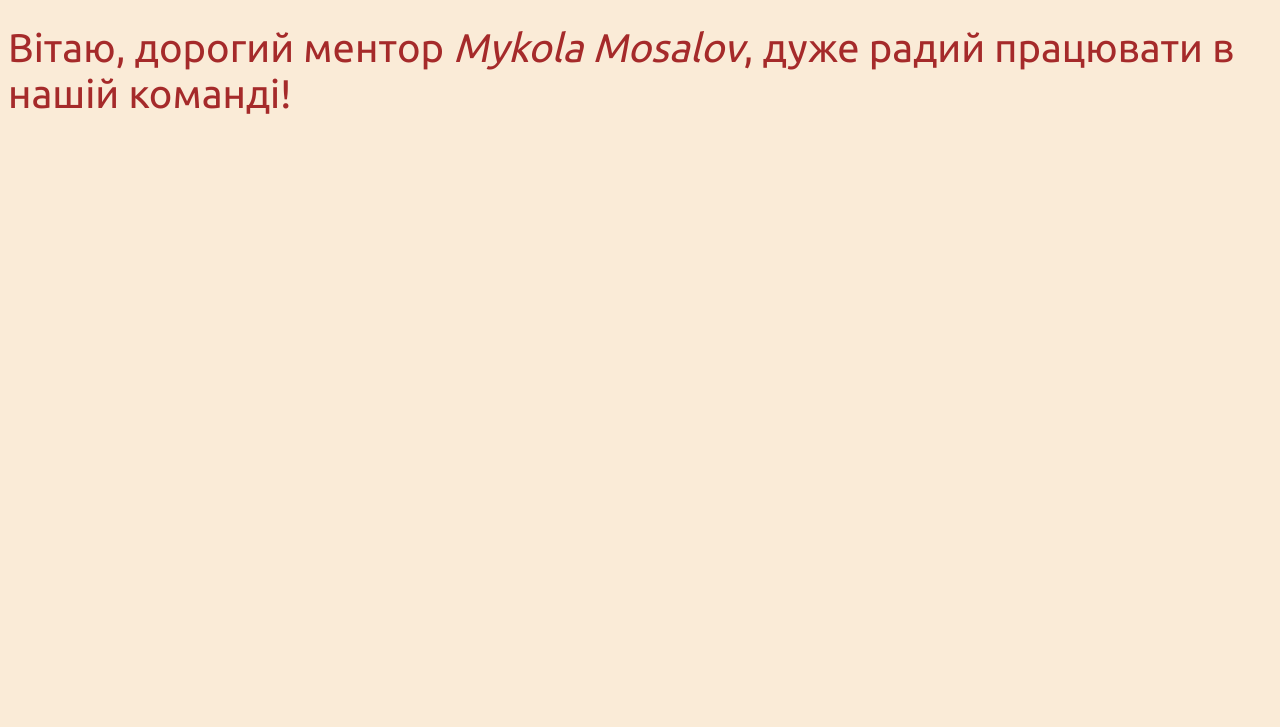
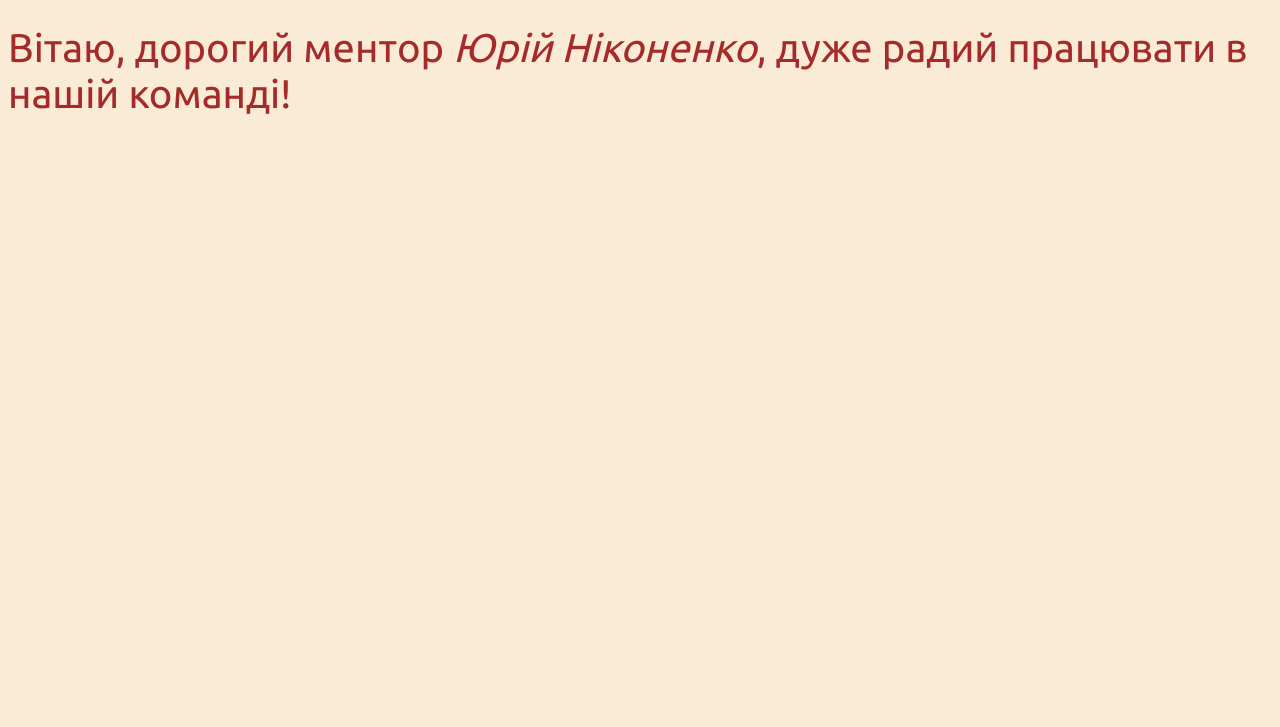
Before and after one commit to Lyadskyi/goit-js-hw-02, a plain HTML site: page index.html in a window 1280 px wide. Shown: the part 73-800 px from the top of the page. Drawn offline with Linux system fonts and the light colour scheme.

Commit message:
Update comments

```diff
--- a/index.html
+++ b/index.html
@@ -13,7 +13,7 @@
   </head>
   <body>
     <h1>Виконання goit-js-hw-02</h1>
-		<p class="text">Вітаю, дорогий ментор <I>Mykola Mosalov</I>, дуже радий працювати в нашій команді!</p>
+		<p class="text">Вітаю, дорогий ментор <I>Юрій Ніконенко</I>, дуже радий працювати в нашій команді!</p>
 		<!-- Java Script Code -->
     <script src="./js/task-1.js" defer></script>
     <script src="./js/task-2.js" defer></script>
--- a/js/task-1.js
+++ b/js/task-1.js
@@ -17,11 +17,11 @@ console.log(makeTransaction(10, 500, 5000)); // "You ordered 10 droids worth 500
 
 // ---------- REMARKS OF THE MENTOR ---------- //
 
-// task-1.js - Improve (Вдосконалення) //
+// task-1.js - Improve/Вдосконалення //
 
 // Ти повторюєш операцію "кількість * ціна_за_дроїда" два рази всередині оператора if. Було б більш ефективно обчислити це один раз, зберегти це в змінній, а потім використовувати цю змінну як для порівняння, так і для рядкового форматування. Це зробить твій код більш чистим і ефективним.
 
-// task-1.js - Succeeded (Вдалося) //
+// task-1.js - Succeeded/Вдалося //
 
 // Правильне використання умовної логіки для перевірки, чи може покупець дозволити собі купівлю.
 // Гарне форматування коду для зручності читання.
--- a/js/task-2.js
+++ b/js/task-2.js
@@ -17,7 +17,7 @@ console.log(formatMessage("Nunc sed turpis a felis in nunc fringilla", 41)); //
 
 // ---------- REMARKS OF THE MENTOR ---------- //
 
-// task-2.js - Well executed moments (Добре виконані моменти) //
+// task-2.js - Well executed moments/Добре виконані моменти //
 
 // Проблема була вирішена правильно, і я ціную твоє рішення включити тести. Вони показують, що функція веде себе, як очікувалося в різних сценаріях, що є відмільною практикою для реального розвитку.
 // Хороше іменування змінних.
--- a/js/task-3.js
+++ b/js/task-3.js
@@ -15,12 +15,12 @@ console.log(checkForSpam("[SPAM] How to earn fast money?")); // true
 
 // ---------- REMARKS OF THE MENTOR ---------- //
 
-// task-3.js - Well executed moments (Добре виконані моменти) //
+// task-3.js - Well executed moments/Добре виконані моменти //
 
 // Гарне використання методу message.toLowerCase(); для нормалізації регістру повідомлення.
 // Правильне використання методу includes() для пошуку заданих рядків ('спам' і 'розпродаж').
 
-// task-3.js - Improvement (Покращення) //
+// task-3.js - Improvement/Покращення //
 
 // Змінна message повторно присвоюється з нижнім регістром. Замість цього слід використовувати нову змінну для зберігання нормалізованого рядка. Це покращує читабельність і уникнення потенційного замішання.
 // У цьому випадку оператор if є зайвим. Оскільки сам вираз умови if вже оцінюється як булевий, можна повернути результат безпосередньо: return message.includes("спам") || message.includes("розпродаж");
--- a/js/task-4.js
+++ b/js/task-4.js
@@ -11,7 +11,7 @@ function getShippingCost(country) {
 		case "Jamaica":
 			return `Shipping to ${country} will cost 120 credits`;
 		default:
-      return "Sorry, there is no delivery to your country";
+			return "Sorry, there is no delivery to your country";
 	}
 }
 
@@ -24,12 +24,12 @@ console.log(getShippingCost("Sweden")); // "Sorry, there is no delivery to your
 
 // ---------- REMARKS OF THE MENTOR ---------- //
 
-// task-4.js - Well executed moments (Добре виконані моменти) //
+// task-4.js - Well executed moments/Добре виконані моменти //
 
 // Гарне використання шаблонних літералів, що робить код більш зрозумілим та легким для читання.
 // Конструкція switch реалізована правильно, обробляючи всі відомі випадки і стандартний варіант, як вимагається в умовах завдання.
 // Правильне форматування та відступи в коді, що полегшує читабельність та підтримку коду.
 
-// task-4.js - Additional notes (Додаткові примітки) //
+// task-4.js - Additional notes/Додаткові примітки //
 
 // Хоча це не критично, розташування console.log в функції для тестування не є частиною самої функції і використовується тільки для тестування. Це хороша практика виділяти тестовий код від коду для виробництва або визначення функцій.
```
